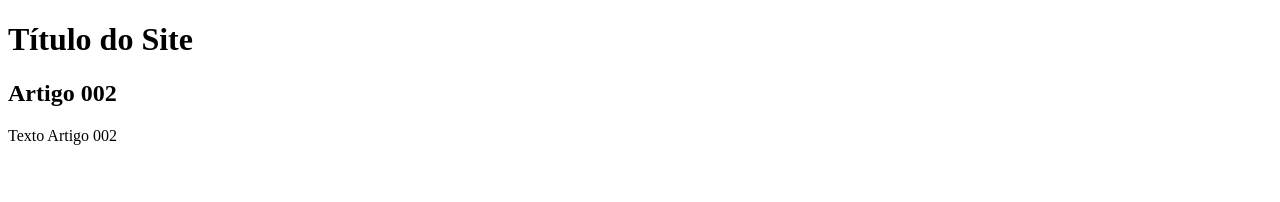
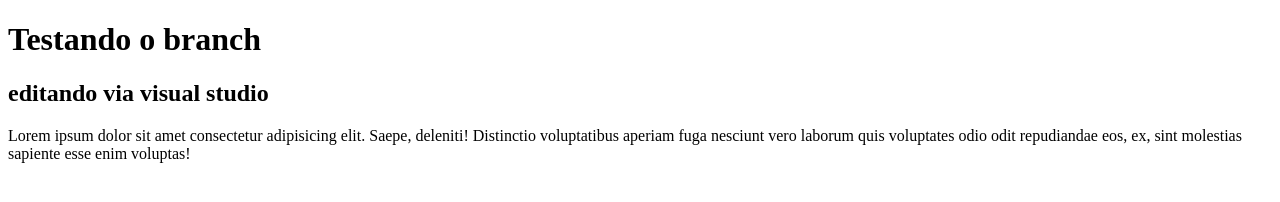
Before and after one commit to Filippe94/projeto-site, a plain HTML site: page index.html in a window 1280 px wide. Drawn offline with Linux system fonts and the light colour scheme.

Commit message:
comecei a escrever o conteudo

```diff
--- a/index.html
+++ b/index.html
@@ -8,11 +8,11 @@
 <body>
     <main>
         <header>
-            <h1>Título do Site</h1>
+            <h1>Testando o branch</h1>
         </header>
         <article>
-            <h2>Artigo 002</h2>
-            <p>Texto Artigo 002</p>
+            <h2>editando via visual studio</h2>
+            <p>Lorem ipsum dolor sit amet consectetur adipisicing elit. Saepe, deleniti! Distinctio voluptatibus aperiam fuga nesciunt vero laborum quis voluptates odio odit repudiandae eos, ex, sint molestias sapiente esse enim voluptas!</p>
         </article>
     </main>
 </body>
```
